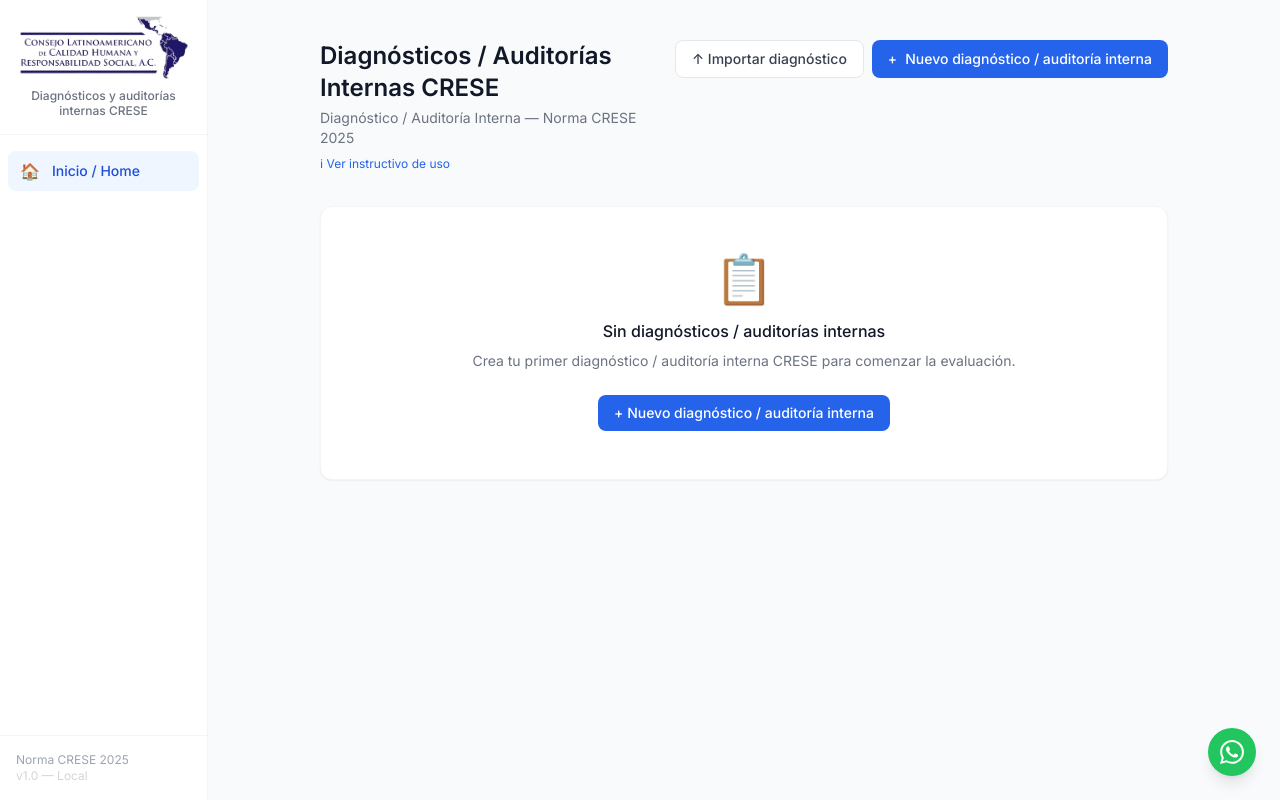
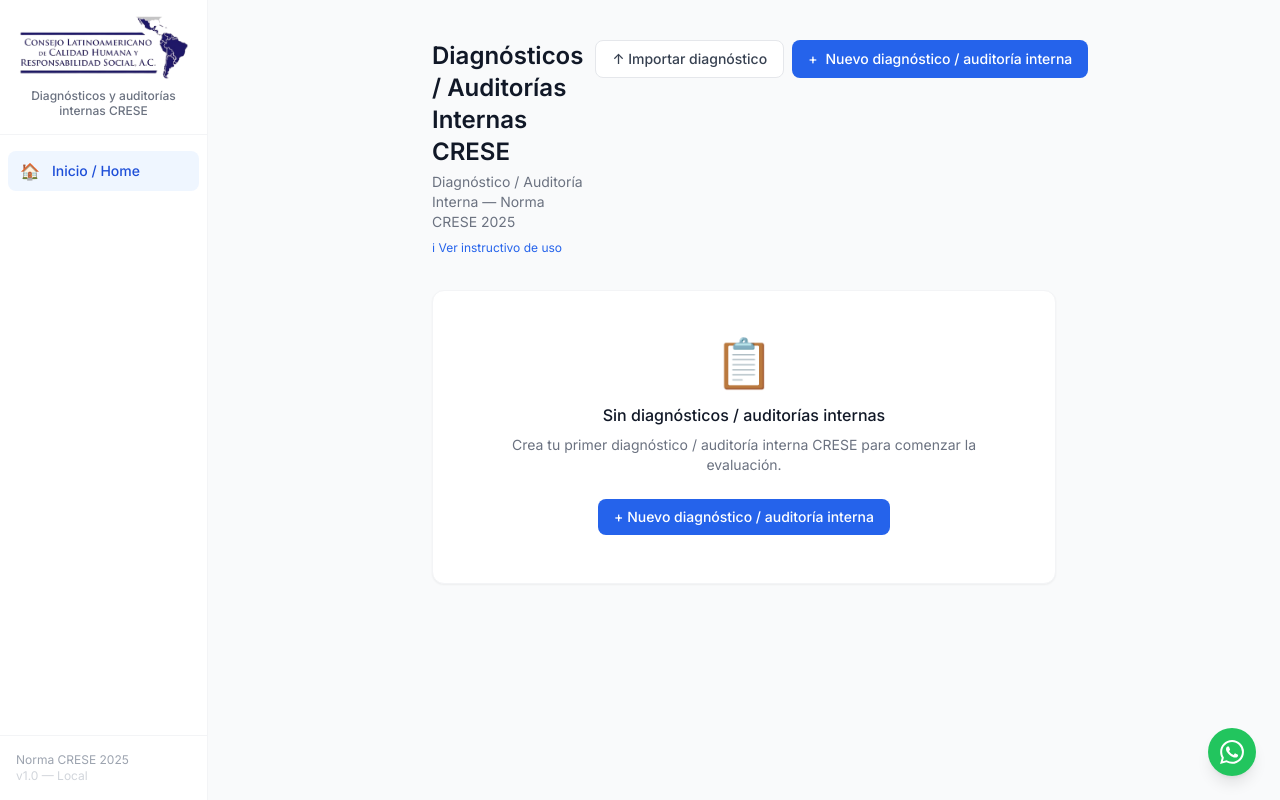
Before and after one commit to luiseolivera/crese-diagnostico-2025, a React (Vite) app in the folder client/: page / in a window 1280 px wide. Built offline with nearby package versions, Linux system fonts and the light colour scheme.

Commit message:
Reducir ancho contenedor Home de max-w-4xl a max-w-2xl

```diff
--- a/client/src/pages/Home.jsx
+++ b/client/src/pages/Home.jsx
@@ -138,7 +138,7 @@
   };
 
   return (
-    <div className="max-w-4xl mx-auto px-4 md:px-6 py-6 md:py-10 mt-14 md:mt-0">
+    <div className="max-w-2xl mx-auto px-4 md:px-6 py-6 md:py-10 mt-14 md:mt-0">
       {showInstructivo && <Instructivo onClose={() => setShowInstructivo(false)} />}
       <div className="flex flex-col gap-3 md:flex-row md:items-start md:justify-between mb-8">
         <div>
```
